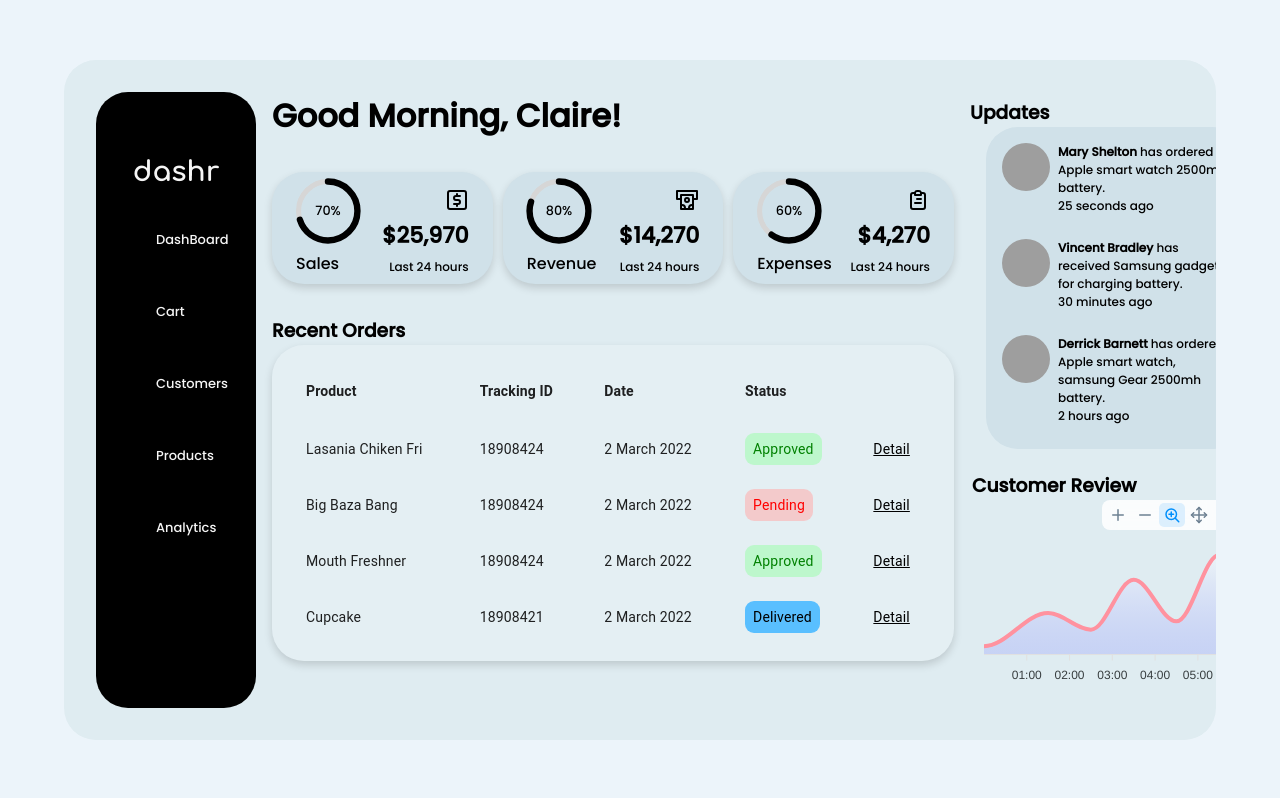
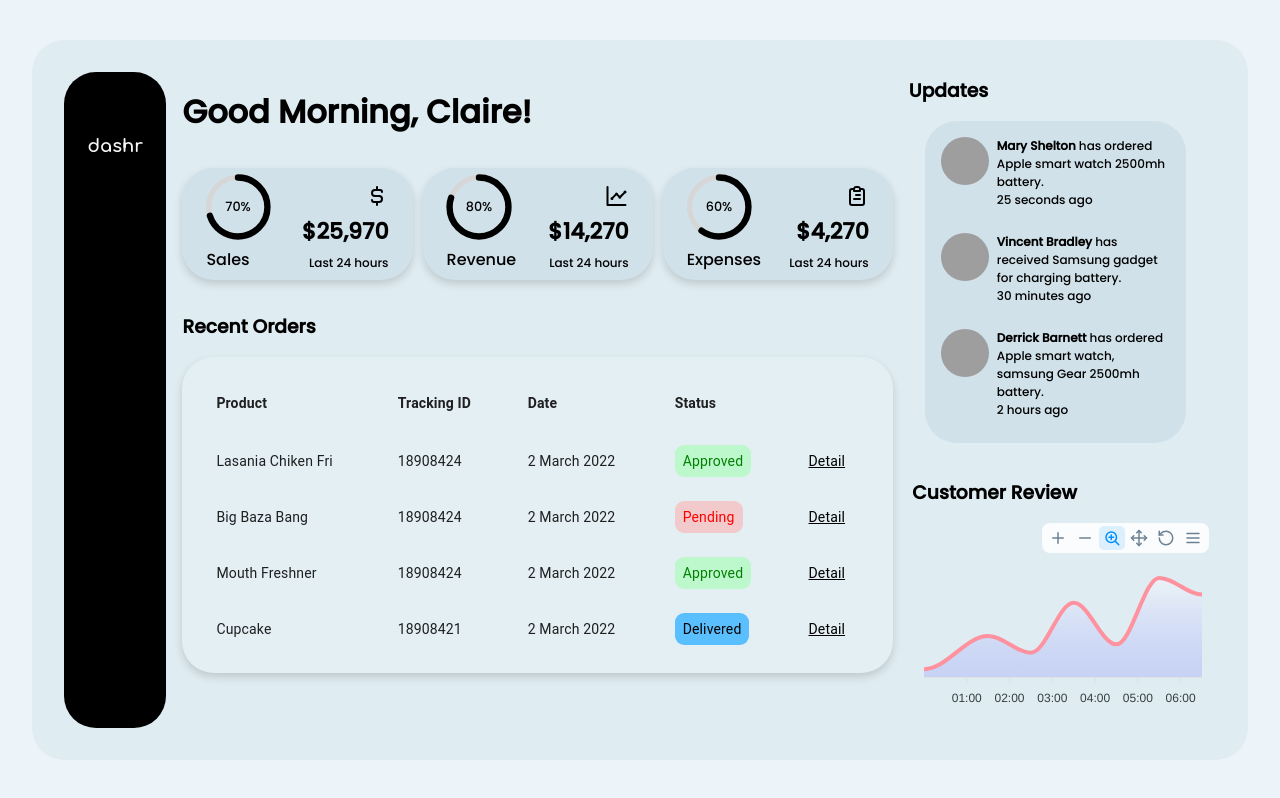
Before and after one commit to imaditya05/dashr, a React (Vite) app: page / in a window 1280 px wide. Built offline with nearby package versions, Linux system fonts and the light colour scheme; grey boxes are pictures that could not be loaded; some icons are missing.

Commit message:
perf: Responsiveness added

```diff
--- a/src/App.css
+++ b/src/App.css
@@ -22,8 +22,8 @@
 
 .container {
   display: grid;
-  height: 85%;
-  width: 90%;
+  height: 90%;
+  width: 95%;
   background-color: var(--light-blue);
   border-radius: 2rem;
   overflow: hidden;
@@ -31,3 +31,12 @@
   padding: 1rem;
   gap: 1rem;
 }
+
+/* Media queries for resposiveness */
+
+@media screen and (max-width: 1300px) {
+  .container {
+    grid-template-columns: 10% 60% auto;
+    overflow-y: scroll;
+  }
+}
--- a/src/components/Aside/Aside.css
+++ b/src/components/Aside/Aside.css
@@ -5,3 +5,10 @@
   justify-content: space-evenly;
   align-items: center;
 }
+
+@media screen and (max-width: 1200px) {
+  .Aside {
+    justify-content: flex-start;
+    margin-top: 1rem;
+  }
+}
--- a/src/components/Aside/Aside.jsx
+++ b/src/components/Aside/Aside.jsx
@@ -6,11 +6,13 @@ const Aside = () => {
   return (
     <div className="Aside">
       <div>
-        <h3>Updates</h3>
+        <h3 style={{ marginBottom: '1rem' }}>Updates</h3>
         <Updates />
       </div>
       <div>
-        <h3>Customer Review</h3>
+        <h3 style={{ marginBottom: '1rem', marginTop: '1rem' }}>
+          Customer Review
+        </h3>
         <CustomerReview />
       </div>
     </div>
--- a/src/components/Aside/Updates.css
+++ b/src/components/Aside/Updates.css
@@ -24,3 +24,17 @@
 .update-person-name {
   font-weight: bold;
 }
+
+@media screen and (max-width: 1200px) {
+  .update > img {
+    height: 2rem;
+    width: 2rem;
+  }
+  .updates {
+    width: 90%;
+    padding: 1rem;
+    gap: 0.5rem;
+    font-size: 11px;
+    margin-left: 1rem;
+  }
+}
--- a/src/components/Card.css
+++ b/src/components/Card.css
@@ -81,3 +81,11 @@
 .chartContainer {
   width: 70%;
 }
+
+@media screen and (max-width: 1200px) {
+  .ExpandedCard {
+    top: 2rem;
+    left: 6rem;
+    height: 70vh;
+  }
+}
--- a/src/components/Cards.css
+++ b/src/components/Cards.css
@@ -6,3 +6,13 @@
 .parent-container {
   width: 100%;
 }
+
+@media screen and (max-width: 1200px) {
+  .Cards {
+    flex-direction: column;
+  }
+
+  .parent-container {
+    height: 8rem;
+  }
+}
--- a/src/components/Dashboard.css
+++ b/src/components/Dashboard.css
@@ -8,3 +8,10 @@
   font-size: 2rem;
   font-weight: 900;
 }
+
+@media screen and (max-width: 1300px) {
+  .dashboard {
+    justify-content: flex-start;
+    margin-top: 1rem;
+  }
+}
--- a/src/components/Data/Data.js
+++ b/src/components/Data/Data.js
@@ -1,6 +1,6 @@
 import {
-  UilUsdSquare,
-  UilMoneyWithdrawal,
+  UilDollarSign,
+  UilChartLine,
   UilClipboardAlt,
 } from '@iconscout/react-unicons';
 
@@ -13,7 +13,7 @@ export const cardsData = [
     },
     barValue: 70,
     value: '25,970',
-    png: UilUsdSquare,
+    png: UilDollarSign,
     series: [
       {
         name: 'Sales',
@@ -29,7 +29,7 @@ export const cardsData = [
     },
     barValue: 80,
     value: '14,270',
-    png: UilMoneyWithdrawal,
+    png: UilChartLine,
     series: [
       {
         name: 'Revenue',
--- a/src/components/Sidebar.css
+++ b/src/components/Sidebar.css
@@ -65,3 +65,23 @@
   height: 100%;
   background-color: whitesmoke;
 }
+
+@media screen and (max-width: 1300px) {
+  .logo {
+    font-size: 18px;
+  }
+  .page-items > span {
+    display: none;
+  }
+}
+
+@media screen and (max-width: 830px) {
+  .page-items {
+    margin-left: 1rem;
+  }
+}
+@media screen and (max-width: 910px) {
+  .page-items {
+    margin-left: 1.2rem;
+  }
+}
--- a/src/components/Table.css
+++ b/src/components/Table.css
@@ -23,3 +23,9 @@ th {
   text-decoration: underline;
   cursor: pointer;
 }
+@media screen and (max-width: 1200px) {
+  .Table {
+    width: 140%;
+    margin-top: 3rem;
+  }
+}
--- a/src/components/Table.jsx
+++ b/src/components/Table.jsx
@@ -41,7 +41,7 @@ export default function BasicTable() {
   };
   return (
     <div className="Table">
-      <h3>Recent Orders</h3>
+      <h3 style={{ marginBottom: '1rem' }}>Recent Orders</h3>
       <TableContainer
         component={Paper}
         style={{
```
